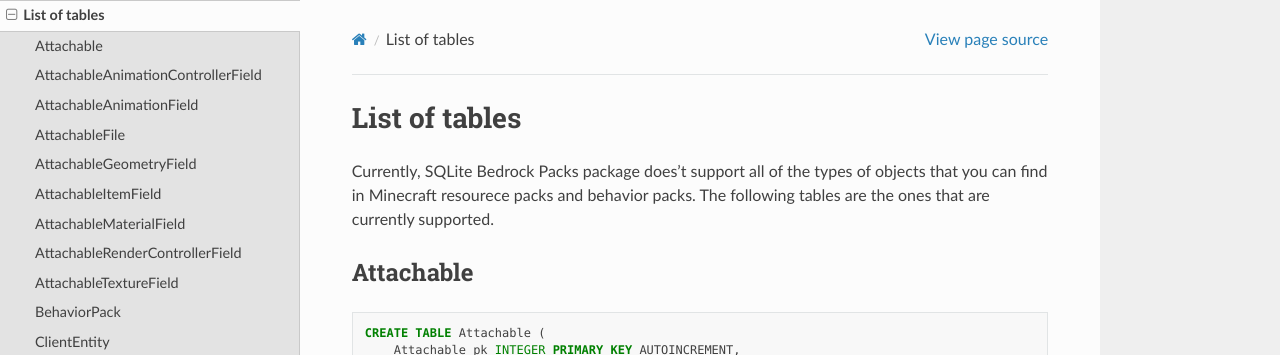
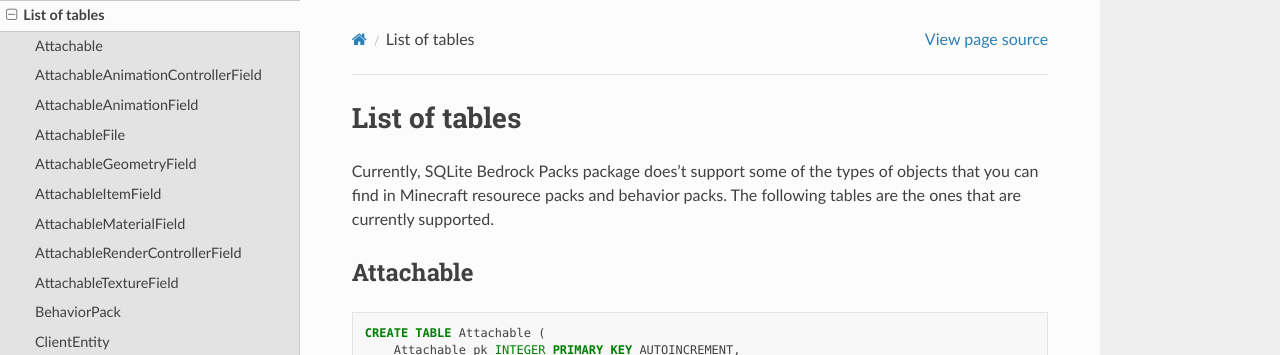
Before and after one commit to Nusiq/sqlite_bedrock_packs, a Sphinx documentation site: the page built from docs/tables.rst, in a window 1280 px wide and 900 px high. Shown: the top 355 px of the window. Built offline with Sphinx 7.4.7 and the Read the Docs theme 2.0.0, drawn with Linux system fonts in a browser that asks for light colours.

Commit message:
Update documentation.

```diff
--- a/docs/tables.rst
+++ b/docs/tables.rst
@@ -1,7 +1,7 @@
 List of tables
 ==============
 
-Currently, SQLite Bedrock Packs package does't support all of the types of objects that you can find in Minecraft resourece packs and behavior packs. The following tables are the ones that are currently supported.
+Currently, SQLite Bedrock Packs package does't support some of the types of objects that you can find in Minecraft resourece packs and behavior packs. The following tables are the ones that are currently supported.
 
 Attachable
 ----------
--- a/docs_gen_table_list.py
+++ b/docs_gen_table_list.py
@@ -29,7 +29,7 @@ def main():
         f.write(
             'List of tables\n'
             '==============\n\n'
-            "Currently, SQLite Bedrock Packs package does't support all of "
+            "Currently, SQLite Bedrock Packs package does't support some of "
             "the types of objects that you can find in Minecraft resourece "
             "packs and behavior packs. The following tables are the ones "
             "that are currently supported.\n\n"
```
